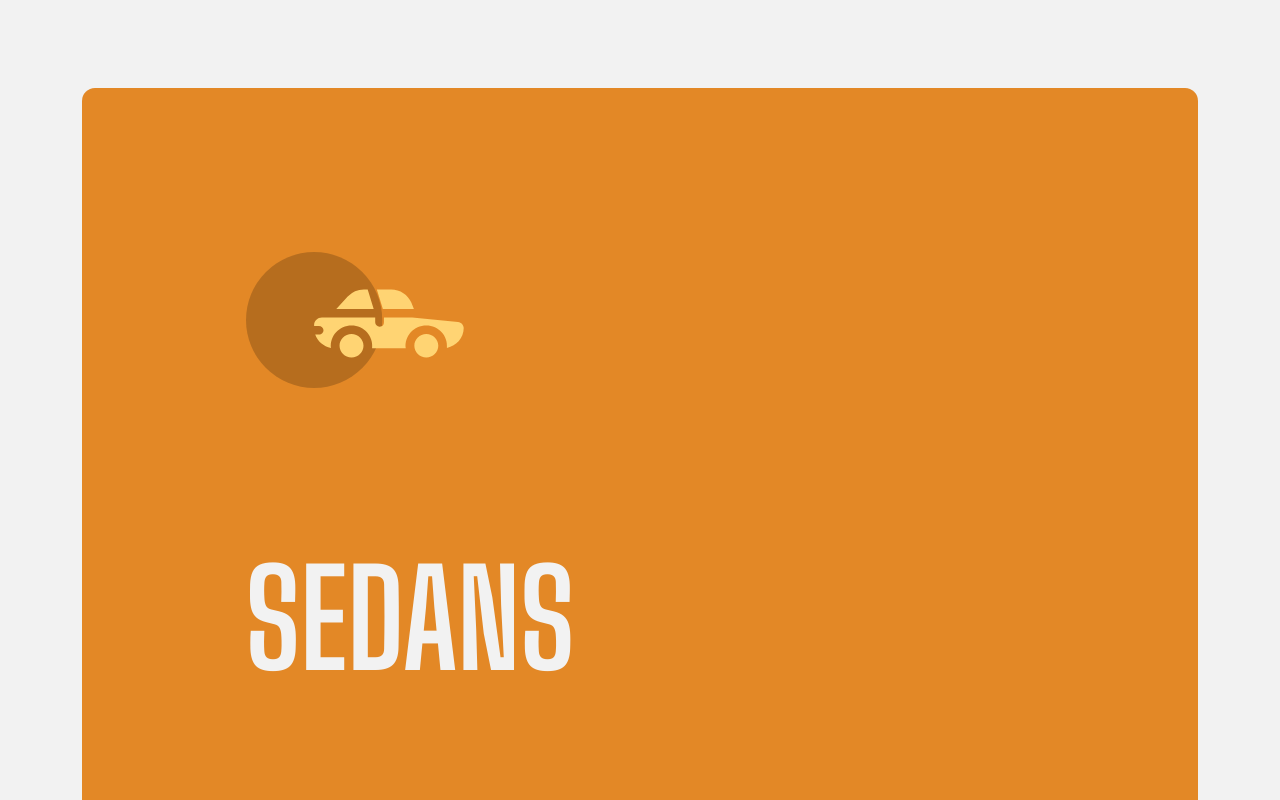
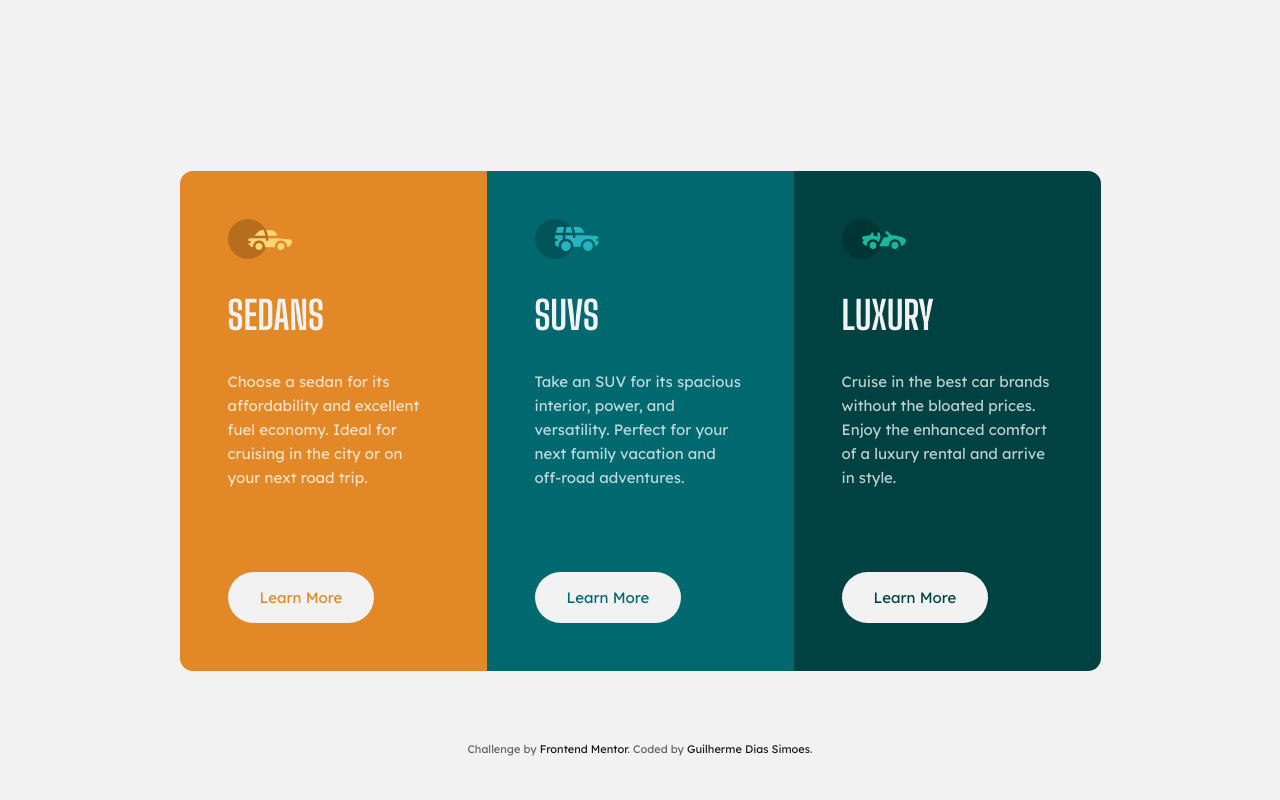
Before and after one commit to gdsimoes/3-column-preview-card-component, a plain HTML site: page index.html in a window 1280 px wide. Shown: the top 800 px of the page. Drawn offline with Linux system fonts and the light colour scheme.

Commit message:
Finish desktop layout

```diff
--- a/css/styles.css
+++ b/css/styles.css
@@ -87,3 +87,53 @@ button:hover {
 #luxury > button {
     color: var(--very-dark-cyan);
 }
+
+footer {
+    font-size: 11px;
+    text-align: center;
+    color: rgba(0, 0, 0, 0.6);
+    margin-bottom: 30px;
+}
+
+footer a {
+    color: rgba(0, 0, 0, 0.9);
+    text-decoration: none;
+}
+
+footer a:hover {
+    text-decoration: underline;
+}
+
+@media screen and (min-width: 921px) {
+    main {
+        width: 921px;
+        height: 500px;
+        margin: 171px auto;
+        margin-bottom: 70px;
+
+        display: flex;
+        flex-direction: row;
+    }
+
+    h1 {
+        font-size: 2.6rem;
+    }
+
+    p {
+        font-size: 1rem;
+    }
+
+    img {
+        width: 64px;
+    }
+
+    .card {
+        width: 307px;
+        height: 500px;
+        padding: 48px;
+    }
+
+    button {
+        margin-top: 57px;
+    }
+}
```
